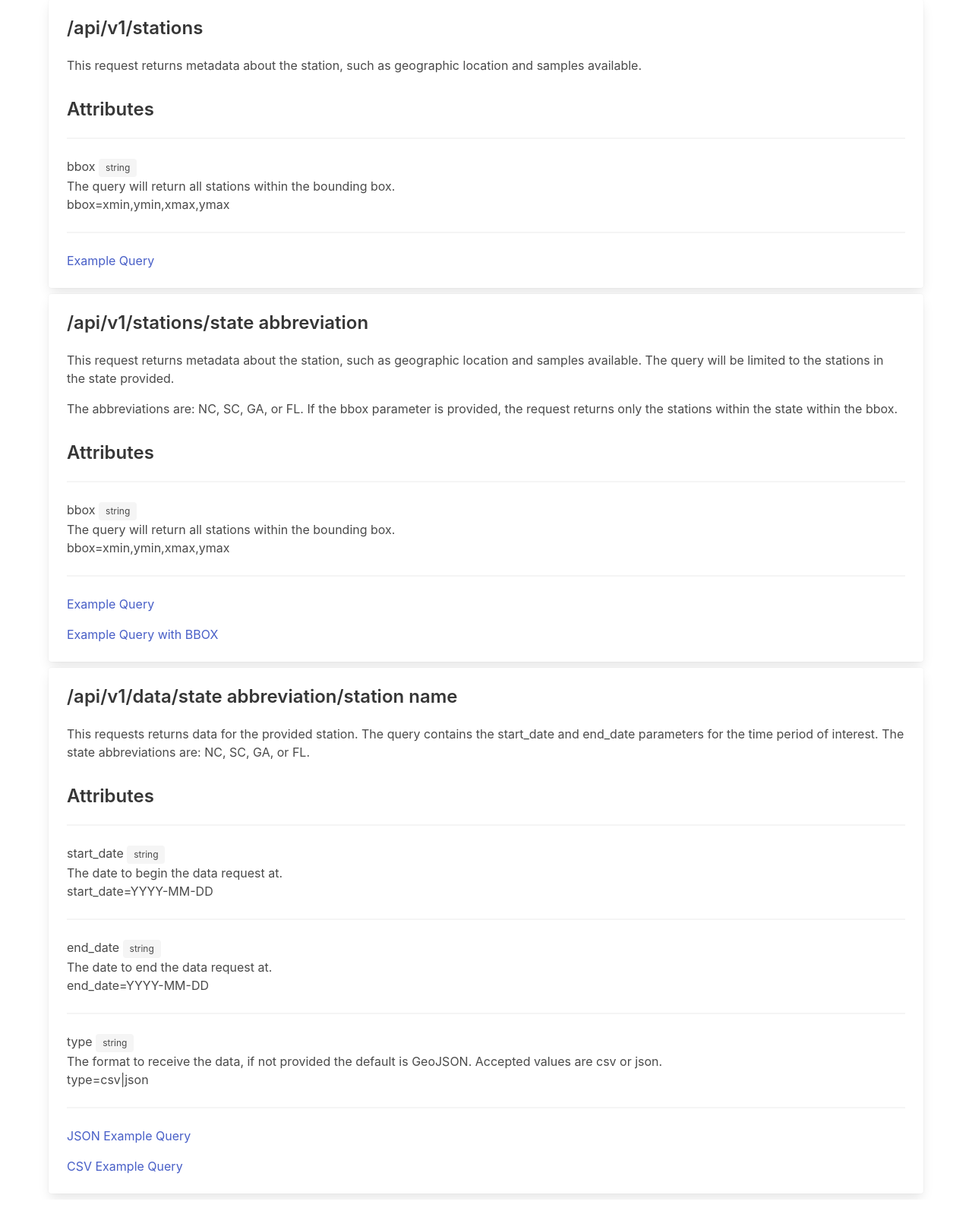
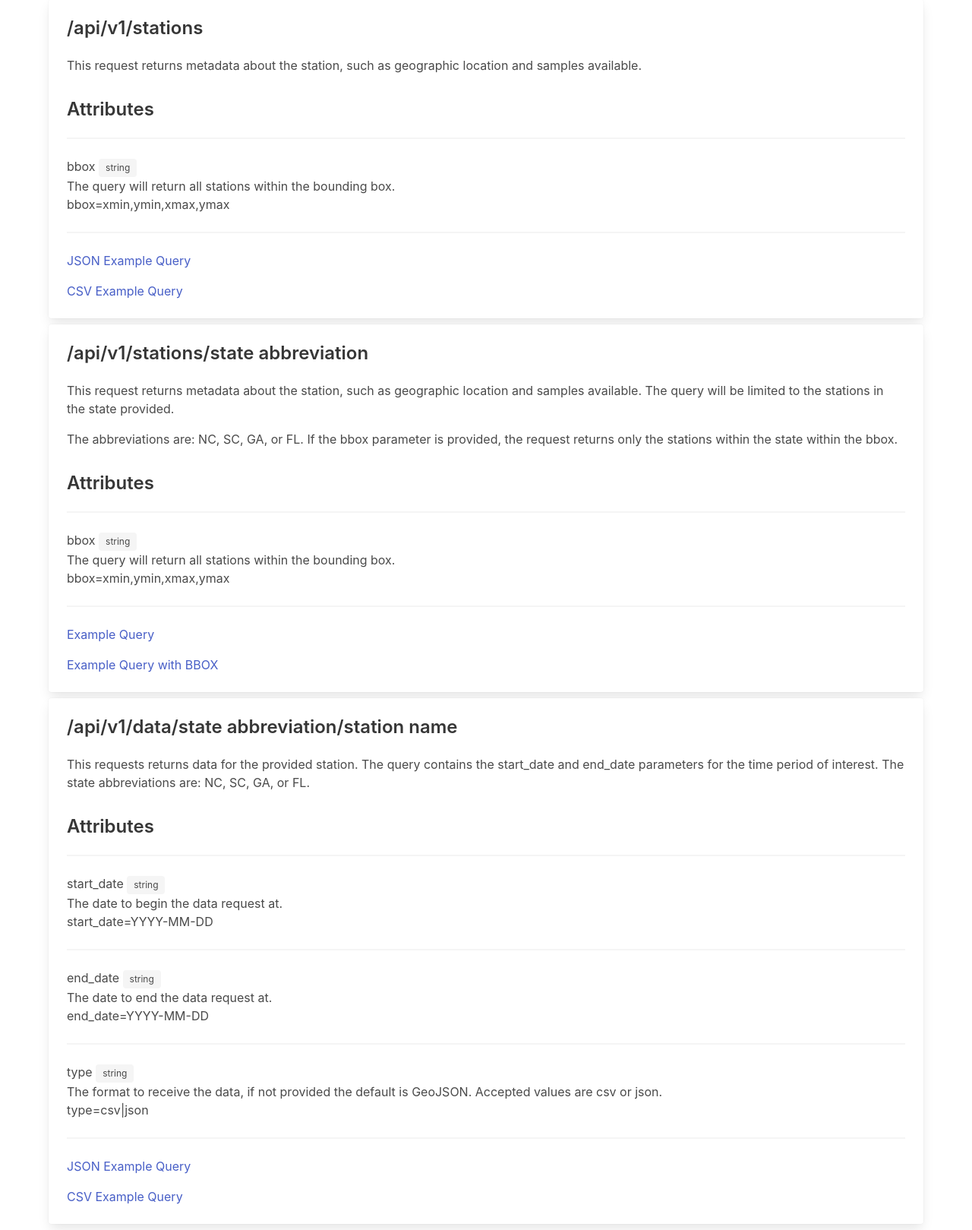
Before and after one commit to DanRamage/Shellbase-REST, a Python web app: template shellbaseapi/templates/api_help.html in a window 1280 px wide. Shown: the part 54-1673 px from the top of the page at 76% size. Before the commit the page ends 1631 px from the top, so only its background shows below. Run offline with Jinja, Linux system fonts and the light colour scheme; the template is opened without the code that fills it, so the values that code supplies are empty.

Commit message:
Added CSV example query to the Stations metadata.

```diff
--- a/shellbaseapi/templates/api_help.html
+++ b/shellbaseapi/templates/api_help.html
@@ -28,7 +28,10 @@
                                 <br>
                                 <hr>
                                 <p>
-                                    <a href="http://shellbaseapi.howsthebeach.org/api/v1/stations" target="_blank">Example Query</a>
+                                    <a href="http://shellbaseapi.howsthebeach.org/api/v1/stations" target="_blank">JSON Example Query</a>
+                                </p>
+                                <p>
+                                    <a href="http://shellbaseapi.howsthebeach.org/api/v1/sc/stations?type=csv" target="_blank">CSV Example Query</a>
                                 </p>
 
                             </div>
```
